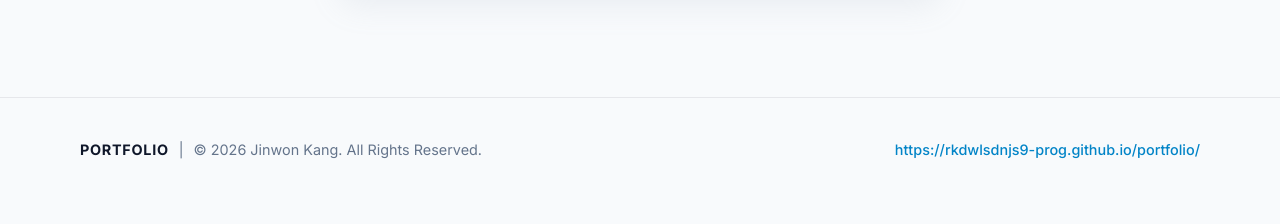
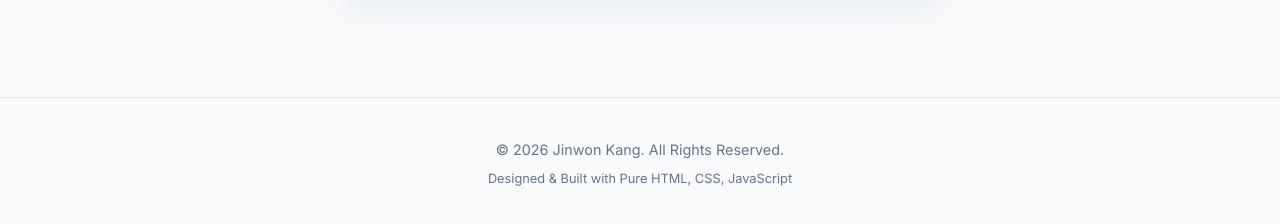
Before and after one commit to rkdwlsdnjs9-prog/portfolio, a plain HTML site: page index.html in a window 1280 px wide. Shown: the part 4037-4261 px from the top of the page. Before the commit the page ends 4238 px from the top, so only its background shows below. Drawn offline with nearby package versions, Linux system fonts and the light colour scheme.

Commit message:
style: revert footer layout to original version

```diff
--- a/index.html
+++ b/index.html
@@ -310,18 +310,10 @@
        Footer Section
        ========================================================================== -->
   <footer
-    style="padding: 2.5rem 0; border-top: 1px solid var(--glass-border); color: var(--text-muted); font-size: 0.9rem;">
-    <div class="container" style="display: flex; justify-content: space-between; align-items: center; flex-wrap: wrap; gap: 1rem;">
-      <div style="display: flex; align-items: center; gap: 10px;">
-        <span style="font-weight: 700; color: var(--text-primary); text-transform: uppercase; letter-spacing: 0.05em;">Portfolio</span>
-        <span style="color: var(--text-muted);">|</span>
-        <span>&copy; 2026 Jinwon Kang. All Rights Reserved.</span>
-      </div>
-      <div>
-        <a href="https://rkdwlsdnjs9-prog.github.io/portfolio/" target="_blank" rel="noopener noreferrer" style="color: var(--accent-cyan); font-weight: 500; border-bottom: 1px solid transparent; transition: border-color 0.2s;" onmouseover="this.style.borderColor='var(--accent-cyan)'" onmouseout="this.style.borderColor='transparent'">
-          https://rkdwlsdnjs9-prog.github.io/portfolio/
-        </a>
-      </div>
+    style="padding: 2.5rem 0; border-top: 1px solid var(--glass-border); text-align: center; color: var(--text-muted); font-size: 0.9rem;">
+    <div class="container">
+      <p>&copy; 2026 Jinwon Kang. All Rights Reserved.</p>
+      <p style="margin-top: 0.5rem; font-size: 0.8rem;">Designed & Built with Pure HTML, CSS, JavaScript</p>
     </div>
   </footer>
 
```
